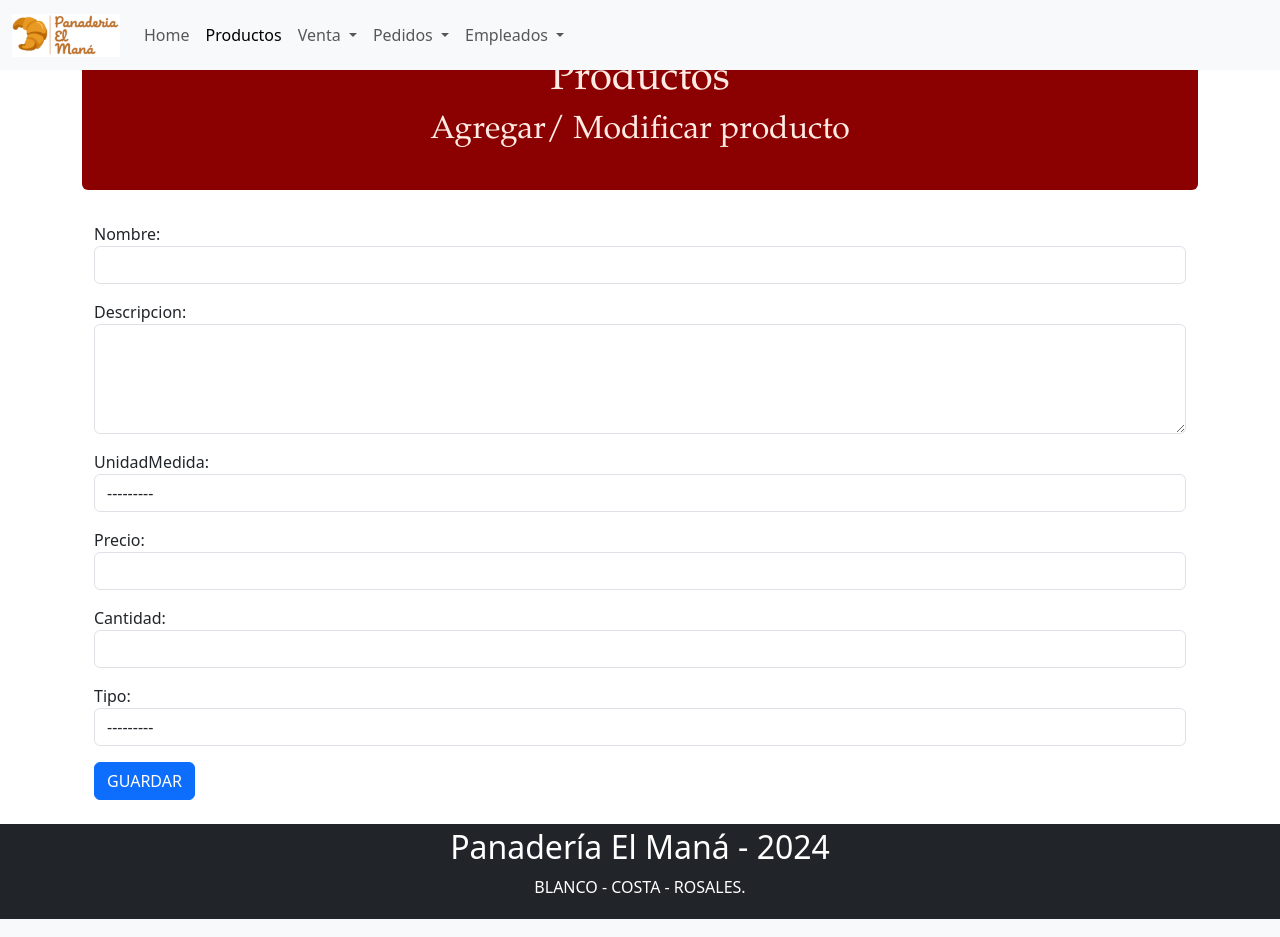
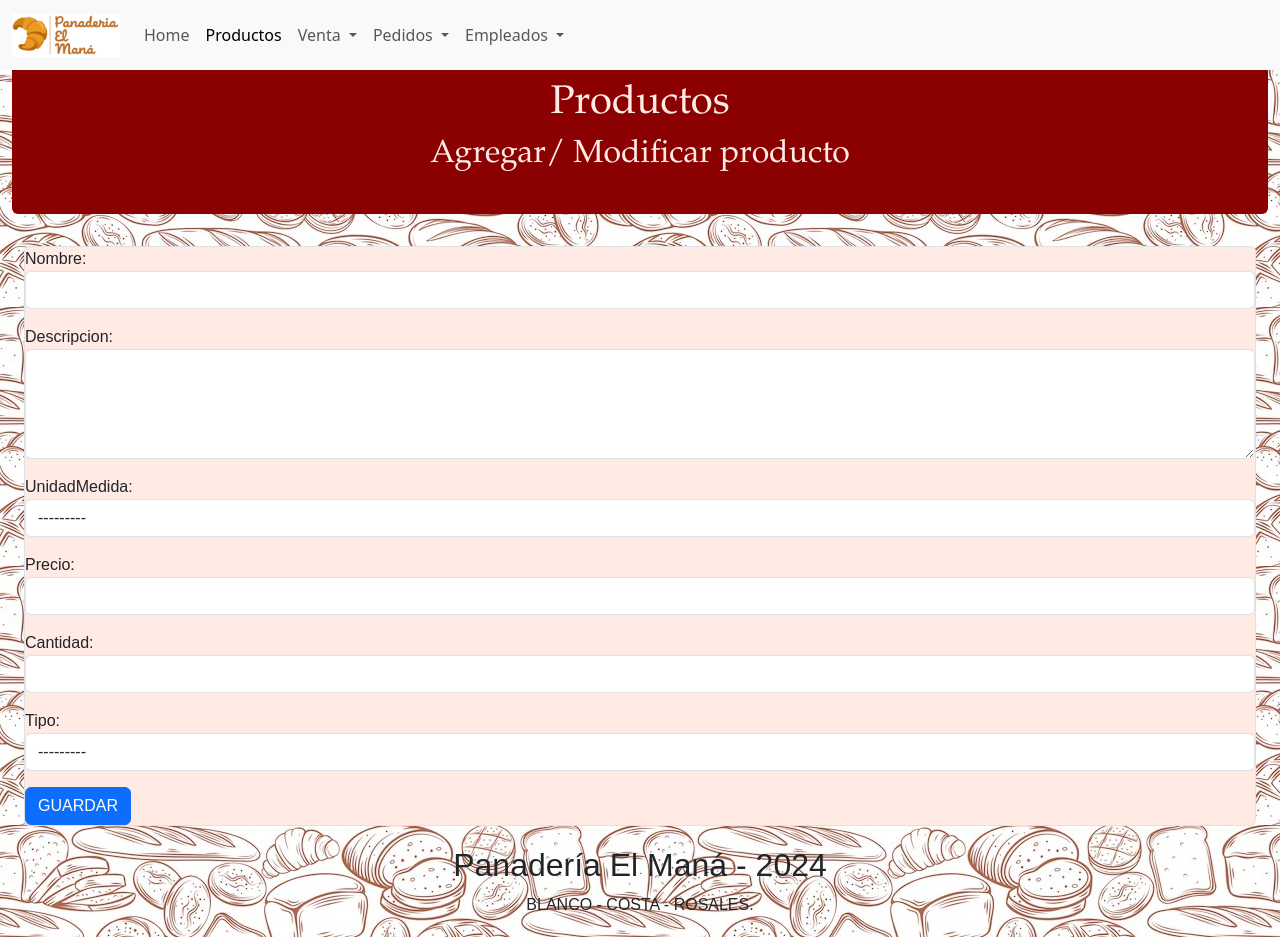
Before and after one commit to camilablanco22/laboratorio3, a Django app: page /producto/nuevo/ in a window 1280 px wide. Run offline with Django 5.2, Linux system fonts and the light colour scheme.

Commit message:
Agrego detalles finales a las páginas

```diff
--- a/gestion_panaderia/apps/producto/templates/producto/lista_productos.html
+++ b/gestion_panaderia/apps/producto/templates/producto/lista_productos.html
@@ -2,7 +2,7 @@
 {% load static%}
 {% block titulo %}Productos{% endblock %}
 {% block contenido_principal %}
-    <div class="container-fluid text-center rounded cabecera">
+    <div class="container-fluid text-center rounded cabecera mt-5">
         <header id="home">
             <h1>Productos</h1>
         </header>
--- a/gestion_panaderia/apps/producto/templates/producto/producto_form.html
+++ b/gestion_panaderia/apps/producto/templates/producto/producto_form.html
@@ -2,14 +2,16 @@
 {% load static%}
 {% block titulo %}Agregar nuevo producto{% endblock %}
 {% block contenido_principal %}
-    <div class="container-fluid text-center rounded cabecera">
+    <div class="container-fluid text-center rounded cabecera mt-5">
         <header id="home">
             <h1>Productos</h1>
             <h2>Agregar/ Modificar producto</h2>
         </header>
     </div>
     <div class="container-fluid mt-3 mb-3">
+
         <form method="post">
+            <fieldset class="rounded border formulario">
                 <div class="row g-3">
                     {% for field in form %}
                         <div class="campo">
@@ -22,6 +24,8 @@
                 <div class="mt-3">
                     <button type="submit" class="btn btn-primary">GUARDAR</button>
                 </div>
+            </fieldset>
+
         </form>
     </div>
 
--- a/gestion_panaderia/static/css/estilos.css
+++ b/gestion_panaderia/static/css/estilos.css
@@ -1,9 +1,8 @@
-div.contenedor-cuerpo{background-color: #ff9d0c;
+div.contenedor-cuerpo{
                       font-family: arial, Helvetica, sans-serif;
                       margin-top:4em;
                       background-image: url("../IMG/dibujo-panes.jpg")
-
-                        }
+                      }
 
 div.cabecera{background-color: darkred;
             font-family: "Book Antiqua";
@@ -16,7 +15,9 @@ div.cabecera{background-color: darkred;
 
 fieldset.formulario{background-color: #ffeae4}
 
-footer{color: black;background-color: #ffba8b}
+div.pie{background-color: darkred;
+            font-family: "Book Antiqua";
+            color: #ffeae4;}
 
 
 div.tabla{
--- a/gestion_panaderia/templates/base/base.html
+++ b/gestion_panaderia/templates/base/base.html
@@ -12,7 +12,7 @@
     <body>
         <nav class="navbar navbar-expand-lg bg-body-tertiary fixed-top">
             <div class="container-fluid">
-                <a class="navbar-brand" href="#">
+                <a class="navbar-brand" href="{% url 'home' %}">
                     <img src="{% static 'img/logo.png' %}" alt="Logo" width="108" height="43" class="d-inline-block align-text-top">
                 </a>
 
@@ -22,10 +22,10 @@
                 <div class="collapse navbar-collapse" id="navbarText">
                     <ul class="navbar-nav me-auto mb-2 mb-lg-0">
                         <li class="nav-item">
-                            <a class="nav-link" href="#">Home</a>
+                            <a class="nav-link" href="{% url 'home' %}">Home</a>
                         </li>
                         <li class="nav-item">
-                            <a class="nav-link active" href="#">Productos</a>
+                            <a class="nav-link active" href="{% url 'producto:lista_productos' %}">Productos</a>
                         </li>
                         <li class="nav-item dropdown">
                             <a class="nav-link dropdown-toggle" href="#" role="button" data-bs-toggle="dropdown" aria-expanded="false">
@@ -81,14 +81,15 @@
             </div>
         </nav>-->
 
-        <div class="container mt-4">
+        <div class="container-fluid contenedor-cuerpo  mt-4">
             {% block contenido_principal %}
             {% endblock %}
+            <footer class="text-center p-1 rounded">
+                <h2>Panadería El Maná - 2024</h2>
+                <p>BLANCO - COSTA - ROSALES.</p>
+            </footer>
+
         </div>
-        <footer id="contacto" class="mt-4 text-bg-dark text-center p-1">
-            <h2>Panadería El Maná - 2024</h2>
-            <p>BLANCO - COSTA - ROSALES.</p>
-        </footer>
         <script src="https://cdn.jsdelivr.net/npm/bootstrap@5.3.0/dist/js/bootstrap.bundle.min.js"></script>
     </body>
 </html>
```
Lines whose indentation alone changed are shown as unchanged.
